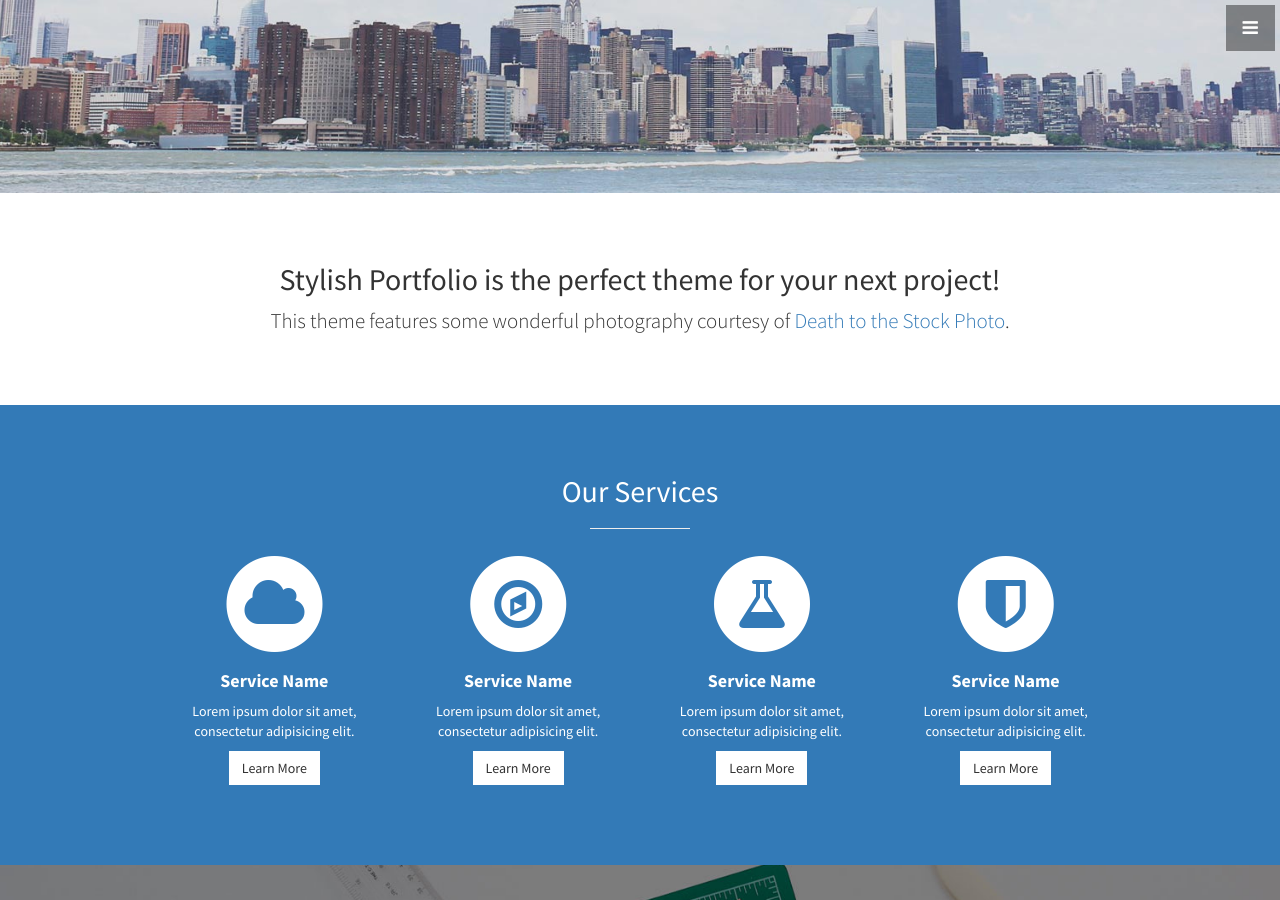
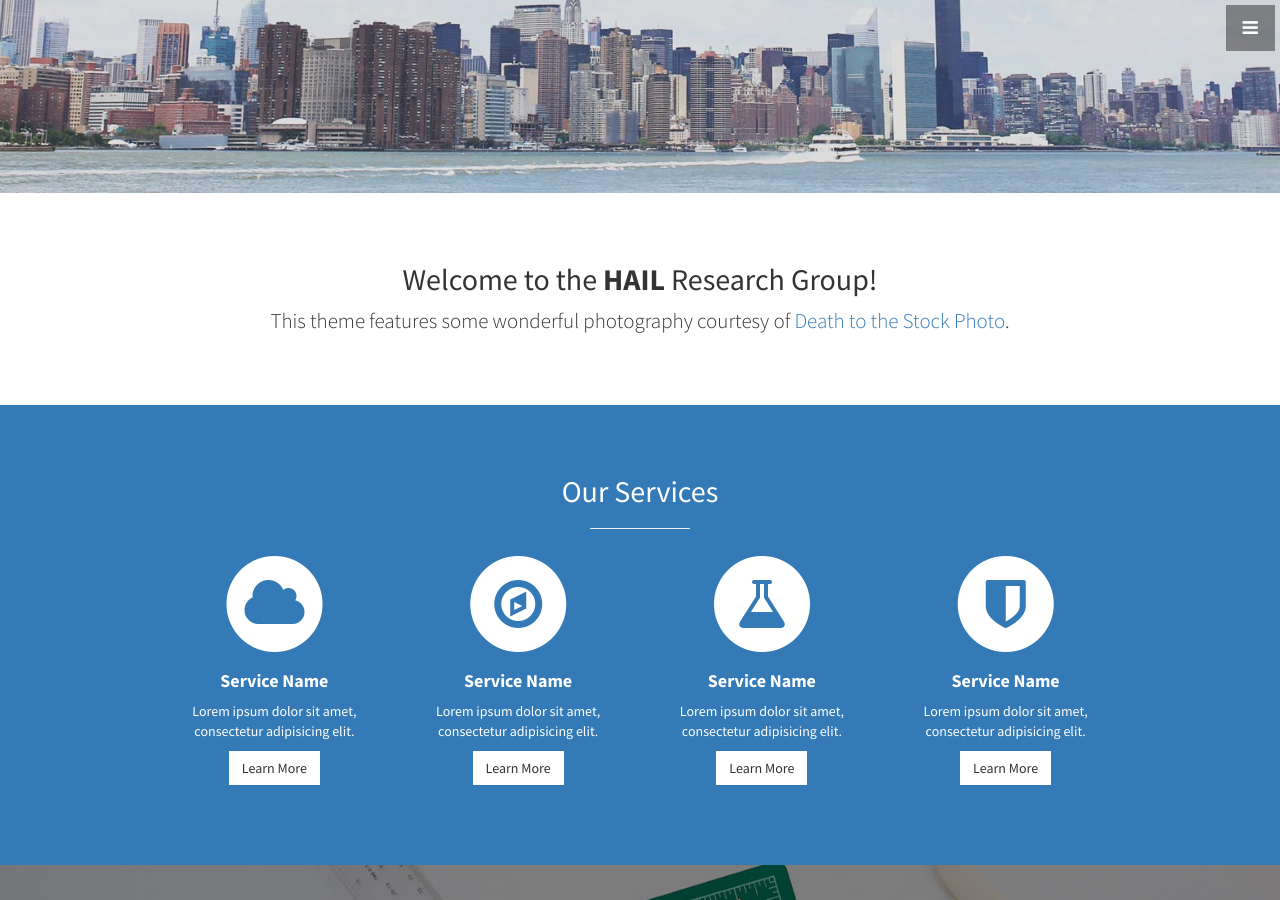
Before and after one commit to nth221/nth221.github.io, a Jekyll site: the page built from index.html, in a window 1280 px wide and 900 px high, scrolled down 707 px. Built offline with Jekyll 4.4.1, drawn with Linux system fonts in a browser that asks for light colours.

Commit message:
modified:   _includes/about.html

```diff
--- a/_includes/about.html
+++ b/_includes/about.html
@@ -2,7 +2,7 @@
   <div class="container">
     <div class="row">
       <div class="col-lg-12 text-center">
-        <h2>Stylish Portfolio is the perfect theme for your next project!</h2>
+        <h2>Welcome to the <b>HAIL</b> Research Group!</h2>
         <p class="lead">This theme features some wonderful photography courtesy of <a target="_blank" href="http://join.deathtothestockphoto.com/">Death to the Stock Photo</a>.</p>
       </div>
     </div>
```
